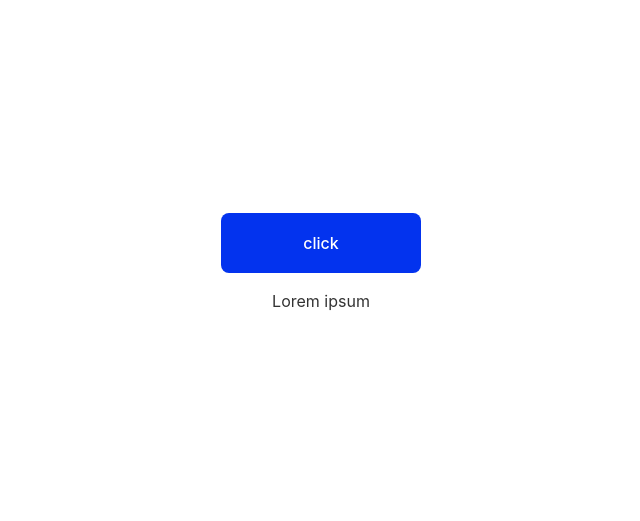
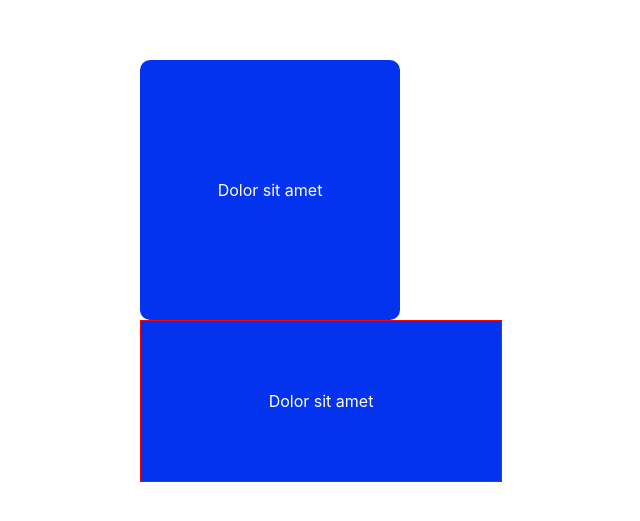
Before and after one commit to MagdalenaTyminska/React-test, a React (Vite) app: page / in a window 1280 px wide. Shown: the part 129-650 px from the top of the page, without its empty margins (319-959 px from the left). Built offline with nearby package versions, Linux system fonts and the light colour scheme.

Commit message:
second exercise

```diff
--- a/src/App.tsx
+++ b/src/App.tsx
@@ -1,8 +1,10 @@
 import { createGlobalStyle, ThemeProvider } from 'styled-components';
 import './App.scss';
-import { Button } from './Button';
-import { Text } from './Text';
-import { Wrapper } from './Wrapper';
+// import { Button } from './Button';
+// import { Text } from './Text';
+// import { Wrapper } from './Wrapper';
+import { Foo } from './Foo';
+import { Bar } from './Bar';
 
 const GlobalStyle = createGlobalStyle`
 body {
@@ -24,10 +26,12 @@ export const App = () => {
 		<>
 			<ThemeProvider theme={light}>
 				<GlobalStyle />
-				<Wrapper>
+				{/* <Wrapper>
 					<Button label='click' />
 					<Text>Lorem ipsum</Text>
-				</Wrapper>
+				</Wrapper> */}
+				<Foo />
+				<Bar />
 			</ThemeProvider>
 		</>
 	);
--- /dev/null
+++ b/src/Bar.tsx
@@ -0,0 +1,20 @@
+import styled from 'styled-components';
+import { shadow } from './helpers';
+
+const Element = styled.div<{ color: string }>`
+	width: 300px;
+	height: 100px;
+	padding: 30px;
+	border: 1px solid red;
+	background-color: ${(props) => props.theme.colors.primary};
+	color: ${(props) => props.theme.colors.background};
+	display: flex;
+	text-align: center;
+	justify-content: center;
+	align-items: center;
+	${shadow}
+`;
+
+export const Bar = () => {
+	return <Element color='green'>Dolor sit amet</Element>;
+};
--- /dev/null
+++ b/src/Foo.tsx
@@ -0,0 +1,20 @@
+import styled from 'styled-components';
+import { shadow } from './helpers';
+
+const Element = styled.div<{ color: string }>`
+	width: 200px;
+	height: 200px;
+	padding: 30px;
+	border-radius: 10px;
+	background-color: ${(props) => props.theme.colors.primary};
+	color: ${(props) => props.theme.colors.background};
+	display: flex;
+	text-align: center;
+	justify-content: center;
+	align-items: center;
+	${shadow}
+`;
+
+export const Foo = () => {
+	return <Element color='blue'>Dolor sit amet</Element>;
+};
--- /dev/null
+++ b/src/helpers/index.ts
@@ -0,0 +1,7 @@
+import { css } from 'styled-components';
+
+export const shadow = css<{ color: string }>`
+	&:hover {
+		box-shadow: 0 0 50px -10px ${(props) => props.color};
+	}
+`;
```
Also changed, not shown: src/Bar/Bar.tsx (deleted), src/Foo/Foo.tsx (deleted).
